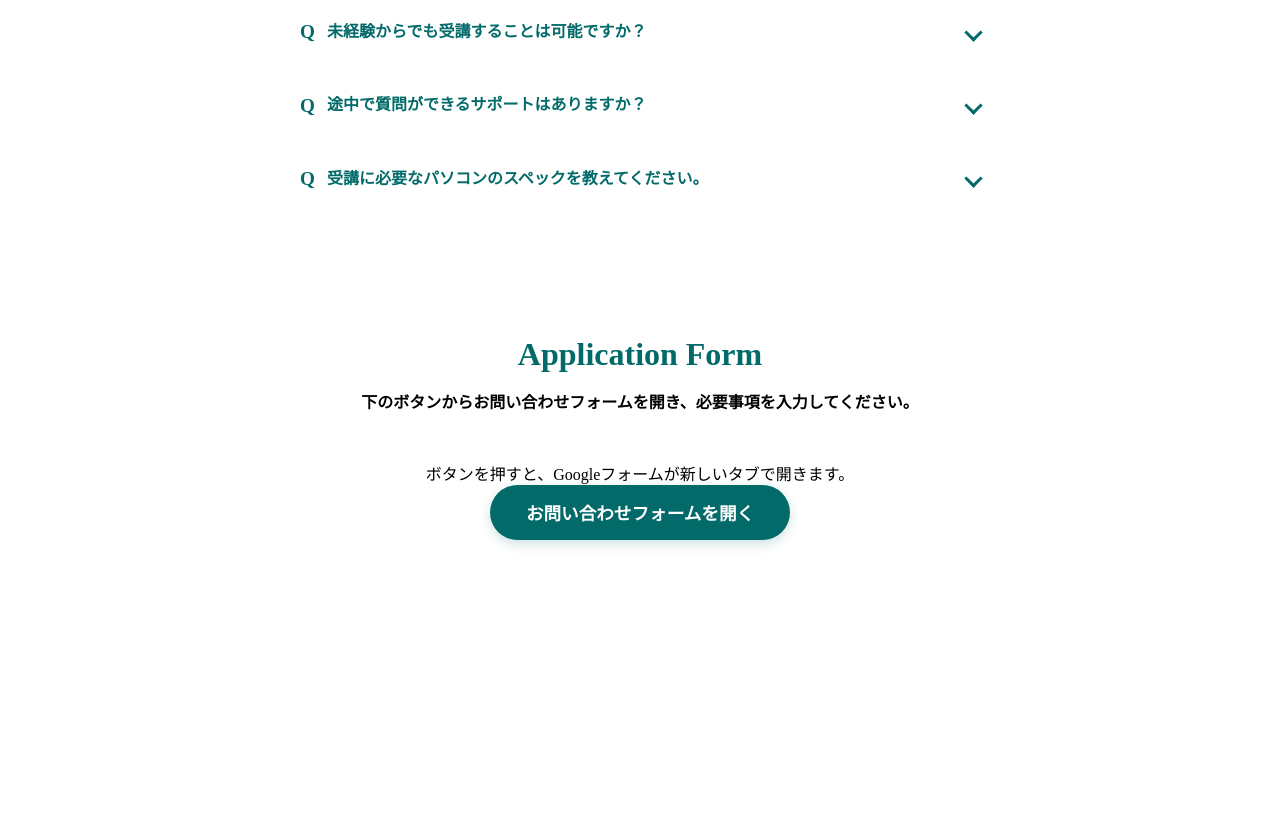
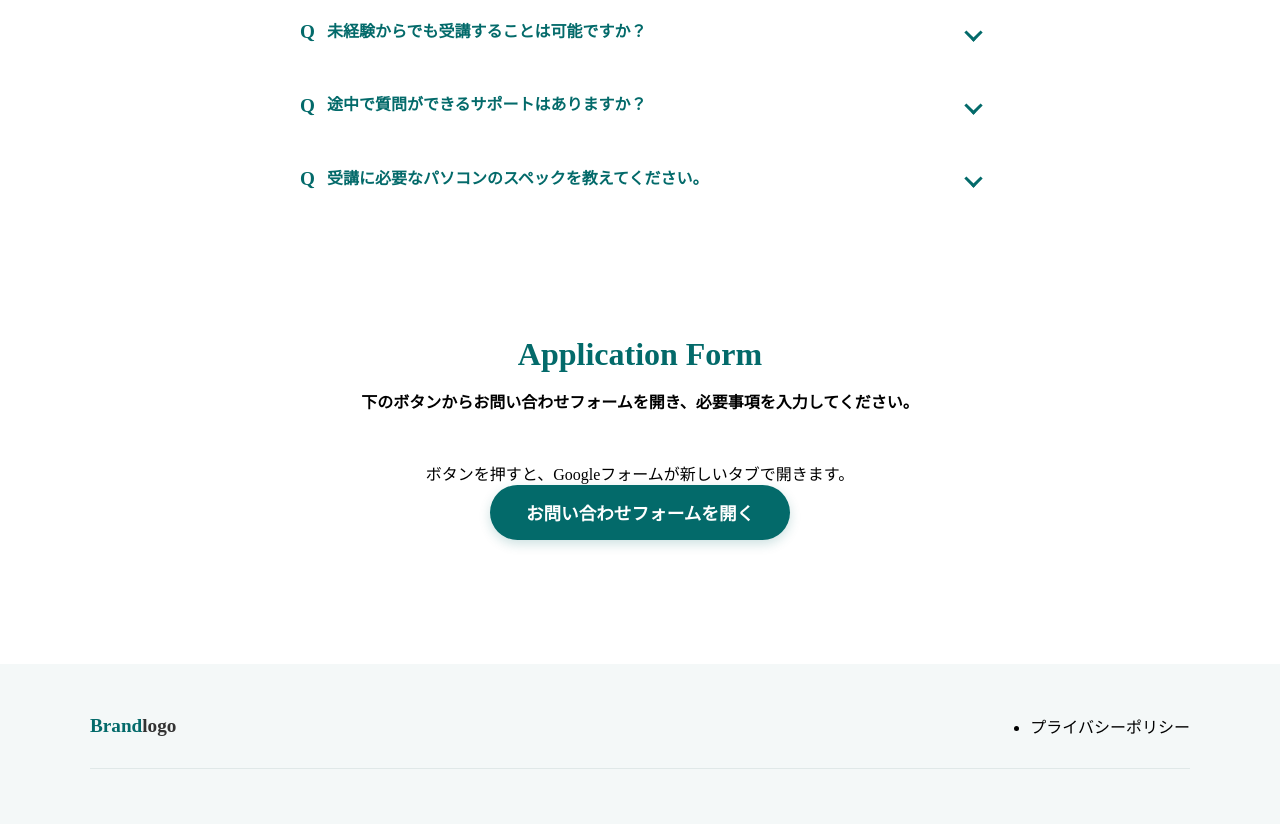
Before and after one commit to dhanusandamali64-rgb/footer, a plain HTML site: page index.html in a window 1280 px wide. Shown: the part 3696-4520 px from the top of the page. Before the commit the page ends 4300 px from the top, so only its background shows below. Drawn offline with Linux system fonts and the light colour scheme.

Commit message:
Update index.html

```diff
--- a/index.html
+++ b/index.html
@@ -287,6 +287,13 @@ A：ここに答(こた)えを書(か)きます。
 <!-- =============================
 ▼▼▼▼▼　フッター / Footer ▼▼▼▼
 ============================= -->
+<footer class="main-footer">
+  <div class="footer-inner">
+    <div class="footer-top">
+      <a href="#" class="footer-logo"><span>Brand</span>logo</a>
+      <ul class="footer-links">
+        <li><a herf="#">プライバシーポリシー</a></li>
+
 
 <!-- =============================
 ▲▲▲▲ フッター / Footer ▲▲▲▲
```
